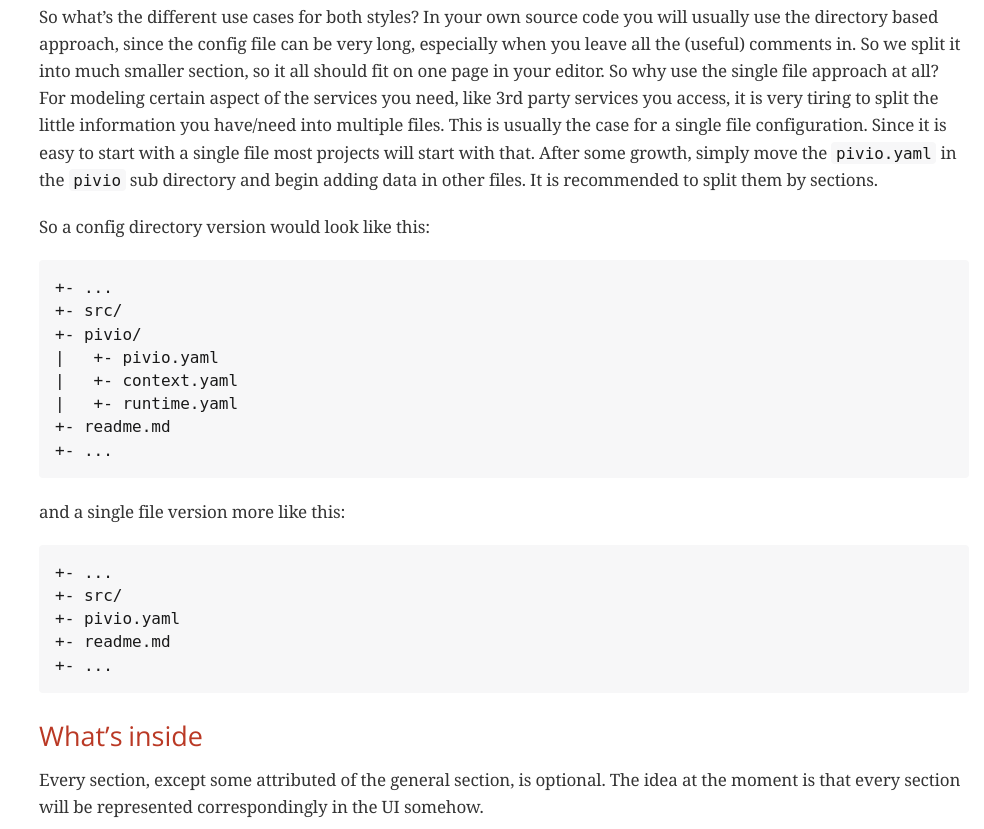
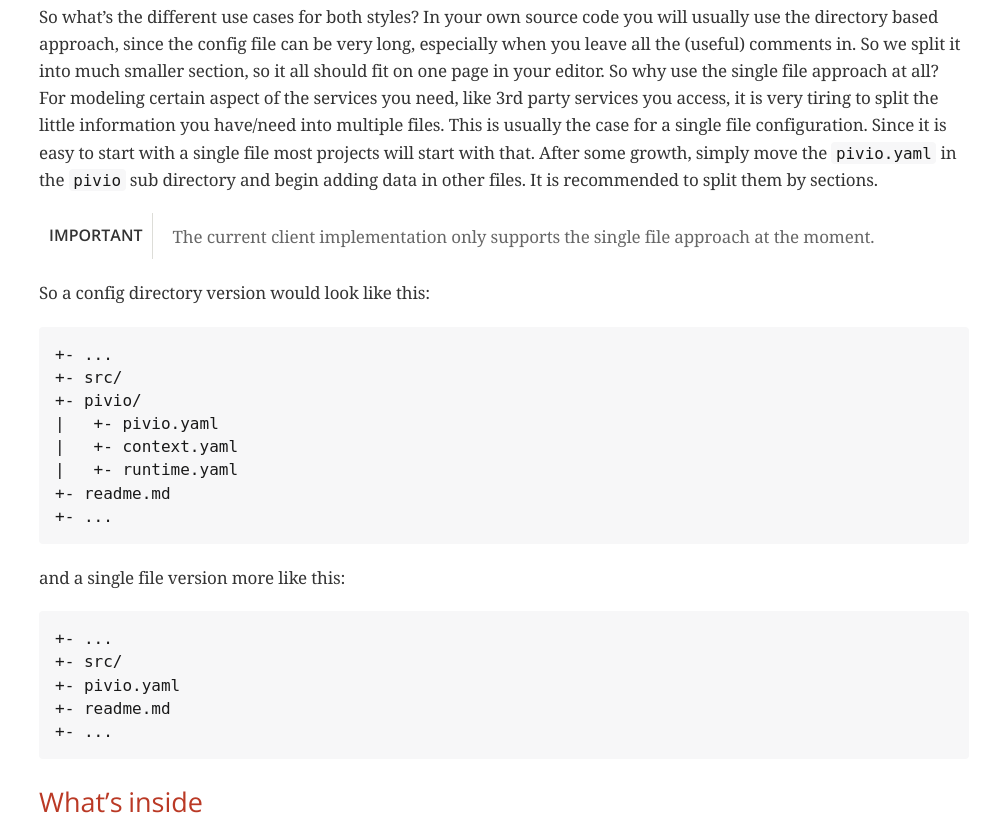
Before and after one commit to pivio/pivio.github.io, a plain HTML site: page docs/index.html in a window 1280 px wide. Shown: the part 3034-3863 px from the top of the page, without its empty margins (296-1280 px from the left). Drawn offline with nearby package versions, Linux system fonts and the light colour scheme; a web font is replaced by a local one.

Commit message:
New version

```diff
--- a/docs/index.html
+++ b/docs/index.html
@@ -592,6 +592,18 @@ However, we tuned the server backed elasticsearch a bit to support the structure
 <p>So what&#8217;s the different use cases for both styles? In your own source code you will usually use the directory based approach, since the config file can be very long, especially when you leave all the (useful) comments in. So we split it into much smaller section, so it all should fit on one page in your editor.
 So why use the single file approach at all? For modeling certain aspect of the services you need, like 3rd party services you access, it is very tiring to split the little information you have/need into multiple files. This is usually the case for a single file configuration. Since it is easy to start with a single file most projects will start with that. After some growth, simply move the <code>pivio.yaml</code> in the <code>pivio</code> sub directory and begin adding data in other files. It is recommended to split them by sections.</p>
 </div>
+<div class="admonitionblock important">
+<table>
+<tr>
+<td class="icon">
+<div class="title">Important</div>
+</td>
+<td class="content">
+The current client implementation only supports the single file approach at the moment.
+</td>
+</tr>
+</table>
+</div>
 <div class="paragraph">
 <p>So a config directory version would look like this:</p>
 </div>
@@ -1022,7 +1034,8 @@ or write your own parser for the pivio.yaml file.</p>
 </div>
 <div class="paragraph">
 <p>All code is written in Java 8 and needs Gradle for building.
-Change into each directory and issue <code>gradle build</code> to compile, test and package.
+Change into each directory and issue <code>gradle build</code> to compile, test and package. A <code>gradlew</code> wrapper is provided
+if you do not have gradle installed.
 The ready to use jar file will be located in <code>build/libs</code>.</p>
 </div>
 </div>
```
Also changed, not shown: 2 other files.
